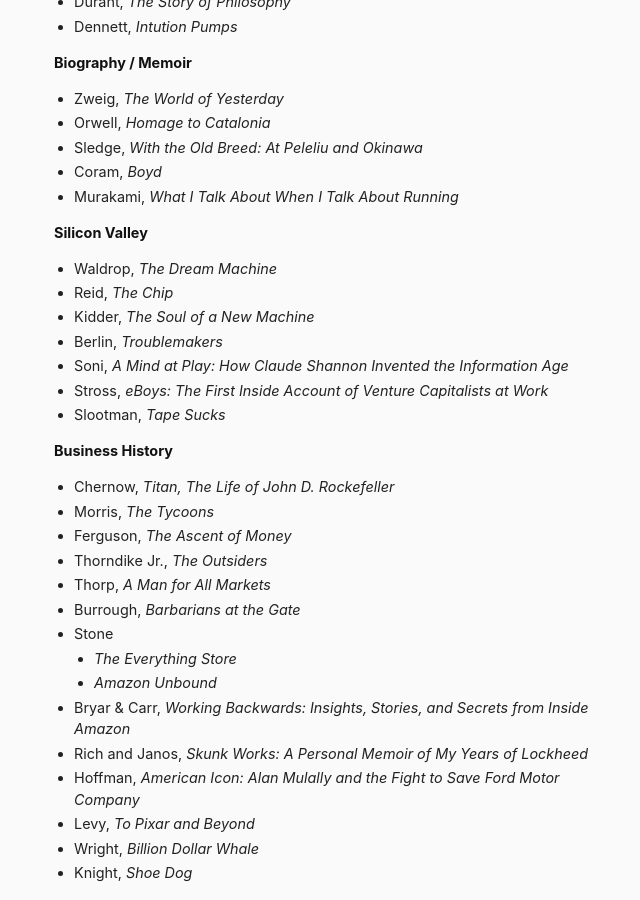
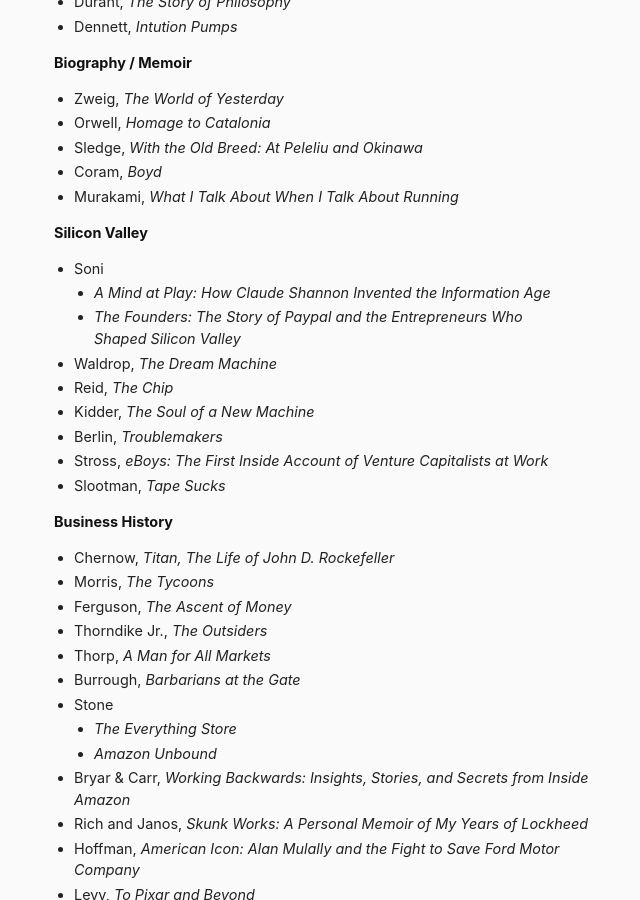
Before and after one commit to danschlz/danschulz.github.io, a Jekyll site: the page built from books.md, in a window 1280 px wide and 900 px high, scrolled down 1916 px. Shown: the whole window, without its empty margins (306-946 px from the left). Built offline with Jekyll 4.4.1, drawn with Linux system fonts in a browser that asks for light colours.

Commit message:
Update books.md

```diff
--- a/books.md
+++ b/books.md
@@ -87,11 +87,13 @@ Jump to:
 - Murakami, _What I Talk About When I Talk About Running_
 
 **Silicon Valley** <a name="svalley"></a>
+- Soni
+  - _A Mind at Play: How Claude Shannon Invented the Information Age_
+  - _The Founders: The Story of Paypal and the Entrepreneurs Who Shaped Silicon Valley_
 - Waldrop, _The Dream Machine_
 - Reid, _The Chip_
 - Kidder, _The Soul of a New Machine_
 - Berlin, _Troublemakers_
-- Soni, _A Mind at Play: How Claude Shannon Invented the Information Age_
 - Stross, _eBoys: The First Inside Account of Venture Capitalists at Work_
 - Slootman, _Tape Sucks_
 
```
